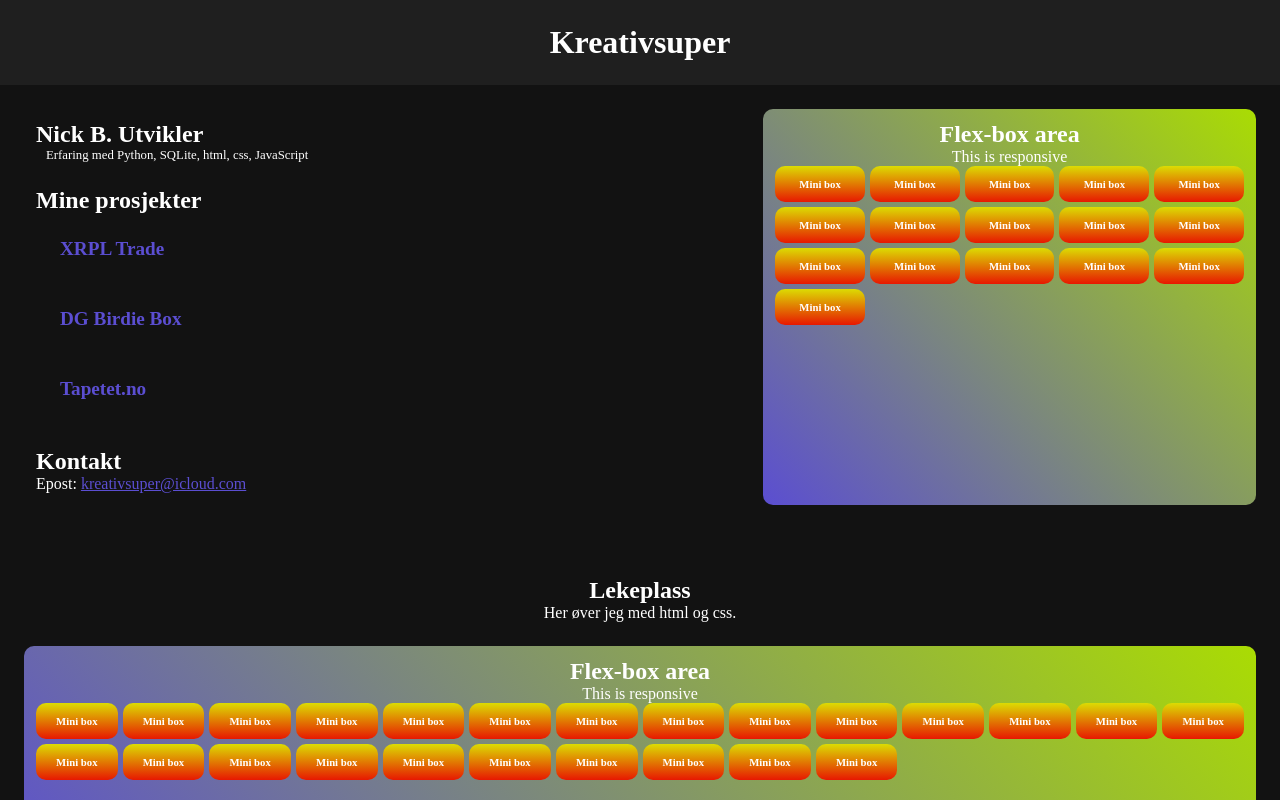
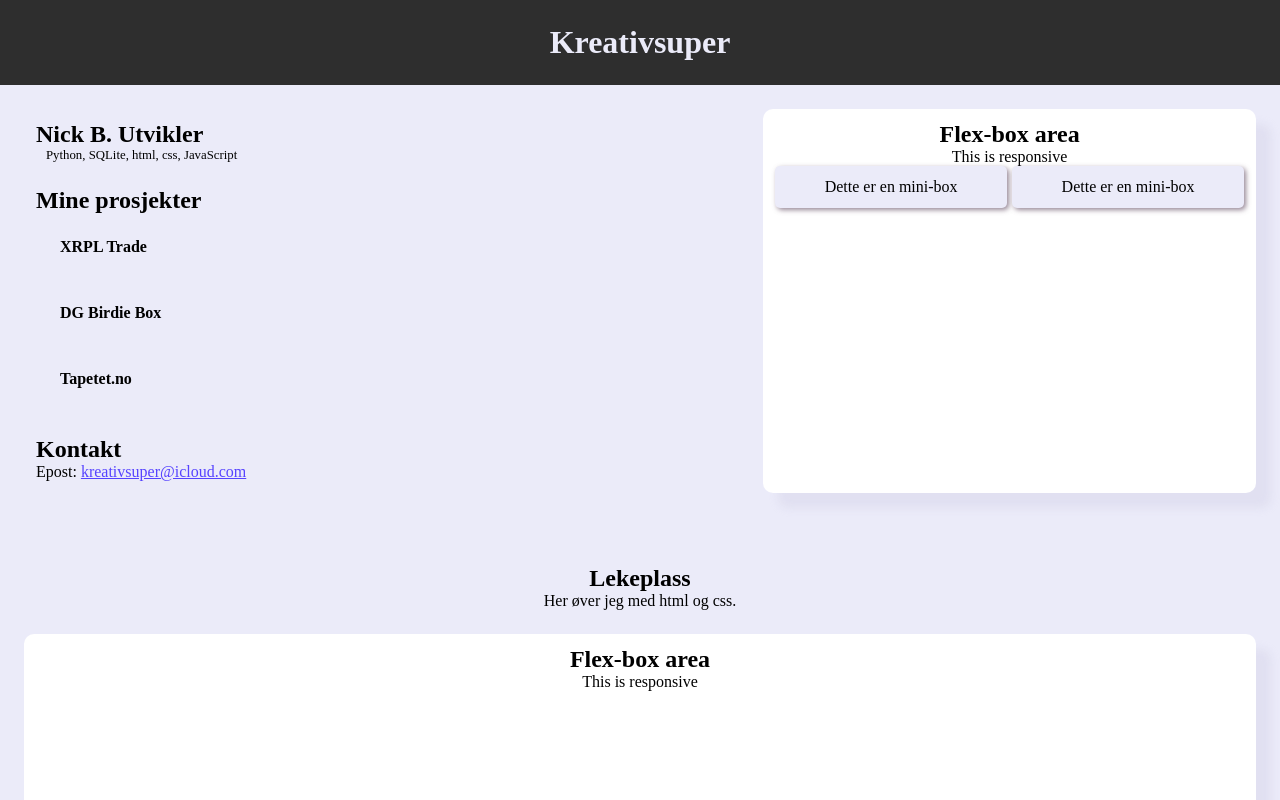
Before and after one commit to kreativsuper/hjemmeside, a plain HTML site: page index.html in a window 1280 px wide. Shown: the top 800 px of the page. Drawn offline with nearby package versions, Linux system fonts and the light colour scheme.

Commit message:
Minor changes

```diff
--- a/index.html
+++ b/index.html
@@ -17,13 +17,13 @@
         <section class="left-column">
             <section id="about" class="main-title">
                 <h2>Nick B. Utvikler</h2>
-                <p class="about-description">Erfaring med Python, SQLite, html, css, JavaScript</p>
+                <p class="about-description">Python, SQLite, html, css, JavaScript</p>
             </section>
             <section id="projects" class="main-title">
                 <h2>Mine prosjekter</h2>
                 <div class="project">
                     <h6 class="project-title">XRPL Trade</h6>
-                    <p class="project-description">Egenutviklet tradingbot som gjennomfører handler på XRPL. Python.</p>
+                    <p class="project-description">Tradingbot som gjennomfører handler på XRPL. Python.</p>
                 </div>
                 <div class="project">
                     <h6 class="project-title">DG Birdie Box</h6>
@@ -47,68 +47,10 @@
                 </div>
                 <section class="mini-box-container">
                     <div class="mini-box">
-                        <h6>Mini box</h6>
-                        <p></p>
+                        Dette er en mini-box
                     </div>
                     <div class="mini-box">
-                        <h6>Mini box</h6>
-                        <p></p>
-                    </div>
-                    <div class="mini-box">
-                        <h6>Mini box</h6>
-                        <p></p>
-                    </div>
-                    <div class="mini-box">
-                        <h6>Mini box</h6>
-                        <p></p>
-                    </div>
-                    <div class="mini-box">
-                        <h6>Mini box</h6>
-                        <p></p>
-                    </div>
-                    <div class="mini-box">
-                        <h6>Mini box</h6>
-                        <p></p>
-                    </div>
-                    <div class="mini-box">
-                        <h6>Mini box</h6>
-                        <p></p>
-                    </div>
-                    <div class="mini-box">
-                        <h6>Mini box</h6>
-                        <p></p>
-                    </div>
-                    <div class="mini-box">
-                        <h6>Mini box</h6>
-                        <p></p>
-                    </div>
-                    <div class="mini-box">
-                        <h6>Mini box</h6>
-                        <p></p>
-                    </div>
-                    <div class="mini-box">
-                        <h6>Mini box</h6>
-                        <p></p>
-                    </div>
-                    <div class="mini-box">
-                        <h6>Mini box</h6>
-                        <p></p>
-                    </div>
-                    <div class="mini-box">
-                        <h6>Mini box</h6>
-                        <p></p>
-                    </div>
-                    <div class="mini-box">
-                        <h6>Mini box</h6>
-                        <p></p>
-                    </div>
-                    <div class="mini-box">
-                        <h6>Mini box</h6>
-                        <p></p>
-                    </div>
-                    <div class="mini-box">
-                        <h6>Mini box</h6>
-                        <p></p>
+                        Dette er en mini-box
                     </div>
                 </section>
             </section>
@@ -125,102 +67,7 @@
                 <p>This is responsive</p>
             </div>
             <section class="mini-box-container">
-                <div class="mini-box">
-                    <h6>Mini box</h6>
-                    <p></p>
-                </div>
-                <div class="mini-box">
-                    <h6>Mini box</h6>
-                    <p></p>
-                </div>
-                <div class="mini-box">
-                    <h6>Mini box</h6>
-                    <p></p>
-                </div>
-                <div class="mini-box">
-                    <h6>Mini box</h6>
-                    <p></p>
-                </div>
-                <div class="mini-box">
-                    <h6>Mini box</h6>
-                    <p></p>
-                </div>
-                <div class="mini-box">
-                    <h6>Mini box</h6>
-                    <p></p>
-                </div>
-                <div class="mini-box">
-                    <h6>Mini box</h6>
-                    <p></p>
-                </div>
-                <div class="mini-box">
-                    <h6>Mini box</h6>
-                    <p></p>
-                </div>
-                <div class="mini-box">
-                    <h6>Mini box</h6>
-                    <p></p>
-                </div>
-                <div class="mini-box">
-                    <h6>Mini box</h6>
-                    <p></p>
-                </div>
-                <div class="mini-box">
-                    <h6>Mini box</h6>
-                    <p></p>
-                </div>
-                <div class="mini-box">
-                    <h6>Mini box</h6>
-                    <p></p>
-                </div>
-                <div class="mini-box">
-                    <h6>Mini box</h6>
-                    <p></p>
-                </div>
-                <div class="mini-box">
-                    <h6>Mini box</h6>
-                    <p></p>
-                </div>
-                <div class="mini-box">
-                    <h6>Mini box</h6>
-                    <p></p>
-                </div>
-                <div class="mini-box">
-                    <h6>Mini box</h6>
-                    <p></p>
-                </div>
-                <div class="mini-box">
-                    <h6>Mini box</h6>
-                    <p></p>
-                </div>
-                <div class="mini-box">
-                    <h6>Mini box</h6>
-                    <p></p>
-                </div>
-                <div class="mini-box">
-                    <h6>Mini box</h6>
-                    <p></p>
-                </div>
-                <div class="mini-box">
-                    <h6>Mini box</h6>
-                    <p></p>
-                </div>
-                <div class="mini-box">
-                    <h6>Mini box</h6>
-                    <p></p>
-                </div>
-                <div class="mini-box">
-                    <h6>Mini box</h6>
-                    <p></p>
-                </div>
-                <div class="mini-box">
-                    <h6>Mini box</h6>
-                    <p></p>
-                </div>
-                <div class="mini-box">
-                    <h6>Mini box</h6>
-                    <p></p>
-                </div>
+
             </section>
         </section>
     </section>
--- a/static/css/styles.css
+++ b/static/css/styles.css
@@ -5,11 +5,15 @@
     box-sizing: border-box;
 }
 
+/* Custom Properties */
 :root {
-    --primary-color: #5b4ed1;
-    --secondary-color: #aadc03;
-    --background-color: #121212;
-    --text-color: #ffffff;
+    --primary-color: #ffffff;
+    --secondary-color: #d0d0d0;
+    --background-color: #ebebf9;
+    --text-color: #000000;
+    --link-color: #5643ff;
+    --link-color-hover: #1a1548;
+    --header-footer-color: #2e2e2e;
     --small-font: 0.8rem;
     --medium-font: 1rem;
     --large-font: 1.2rem;
@@ -18,24 +22,31 @@
     --large-padding: 48px;
 }
 
+/* Basic Styles */
 html, body {
     height: 100%;
     margin: 0;
     display: flex;
     flex-direction: column;
 }
+
 body {
     background-color: var(--background-color);
-    color: #ffffff;
+    color: var(--text-color);
 }
+
 header, footer {
-    background-color: #1f1f1f;
+    background-color: var(--header-footer-color);
     padding: var(--medium-padding);
     text-align: center;
+    color: var(--background-color);
 }
+
 a {
-    color: #5b4ed1;
+    color: var(--link-color);
 }
+
+/* Layout Styles */
 .main-container {
     display: flex;
     flex-direction: row;
@@ -43,6 +54,15 @@ a {
     padding: var(--medium-padding);
     max-height: 500px;
 }
+
+.main-container {
+    display: flex;
+    flex-direction: row;
+    flex: 1;
+    padding: var(--medium-padding);
+    max-height: 500px;
+}
+
 .secondary-container {
     display: flex;
     flex-direction: column;
@@ -51,41 +71,49 @@ a {
     text-align: center;
     height: 400px;
 }
+
 .example-container {
     display: flex;
     flex-direction: column;
     padding: var(--medium-padding);
     text-align: center;
 }
+
 .left-column {
     display: flex;
     flex-direction: column;
     width: 60%;
     justify-content: space-between;
 }
+
 .right-column {
     display: flex;
     flex-direction: column;
     width: 40%;
     justify-content: center;
 }
+
 .main-title {
     font-size: var(--medium-font);
     color: var(--text-color);
     padding: var(--small-padding);
 }
+
 a:hover {
-    color: #ffffff;
+    color: var(--link-color-hover)
 }
+
 .project {
     position: relative;
     padding: var(--medium-padding);
-    width: 200px;
+    width: 40%;
 }
+
 .project-title {
-    font-size: var(--large-font);
-    color: #5b4ed1;
+    font-size: var(--medium-font);
+    color: var(text-color);
 }
+
 .project-description {
     display: none;
     font-size: var(--small-font);
@@ -98,12 +126,15 @@ a:hover {
     box-sizing: border-box;
     z-index: 1;
 }
+
 .project:hover .project-description {
     display: block;
 }
+
 .project:hover .project-title {
-    color: #ffffff;
+    color: var(--link-color-hover);
 }
+
 .about-description {
     font-size: var(--small-font);
     padding-left: 10px;
@@ -113,24 +144,30 @@ a:hover {
 .test-box {
     height: 100%;
     width: 100%;
-    background: linear-gradient(45deg, #5b4ed1, #aadc03);
+    background: var(--primary-color);
     border-radius: 10px;
     padding: var(--small-padding);
     text-align: center;
-    overflow: clip;
+    overflow: hidden;
+    box-shadow: 15px 15px 10px rgba(183, 181, 210, 0.2);
 }
+
 .mini-box {
-    background: linear-gradient(360deg, #e71801, #dcdc03);
-    border-radius: 10px;
+    background: var(--background-color);
+    border-radius: 5px;
     padding: var(--small-padding);
     text-align: center;
+    box-shadow: 2px 2px 5px rgba(105, 84, 106, 0.7);
 }
+
 .mini-box-container {
     display: grid;
     grid-template-columns:
     repeat(auto-fit, minmax(80px, 1fr));
     gap: 5px;
+    justify-content: center;
 }
+
 main {
     flex: 1;
 }
```
